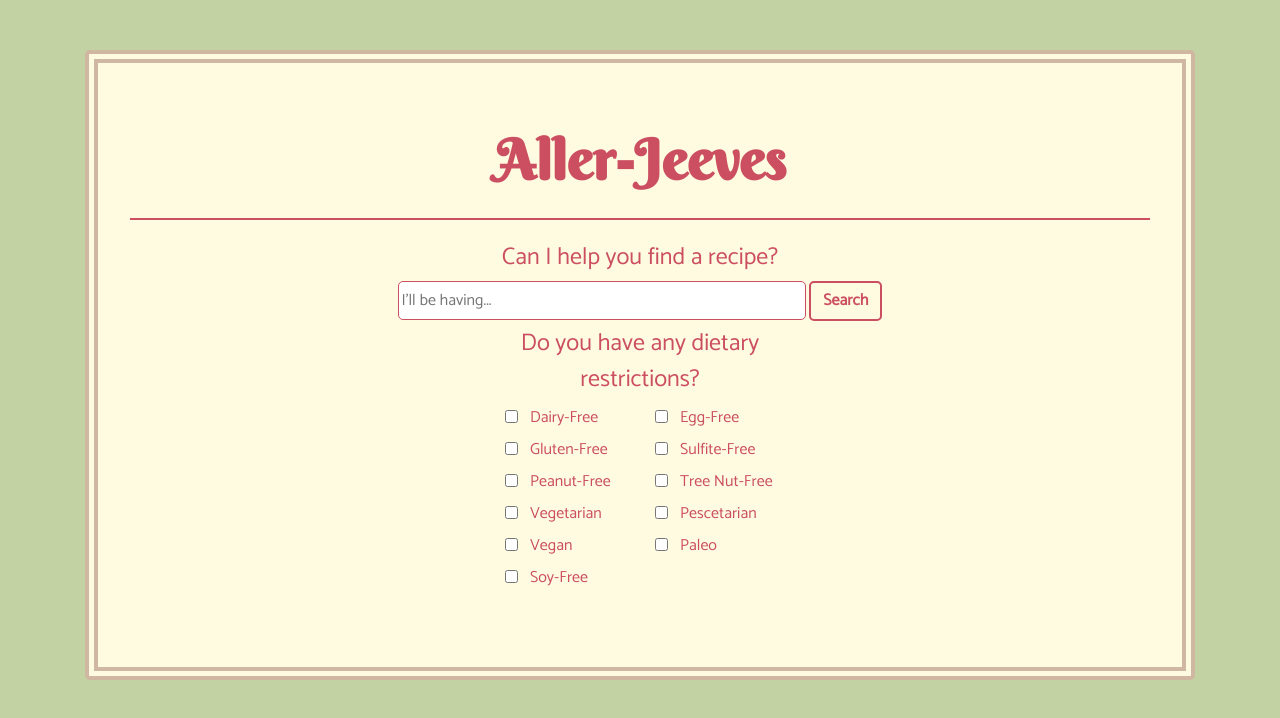
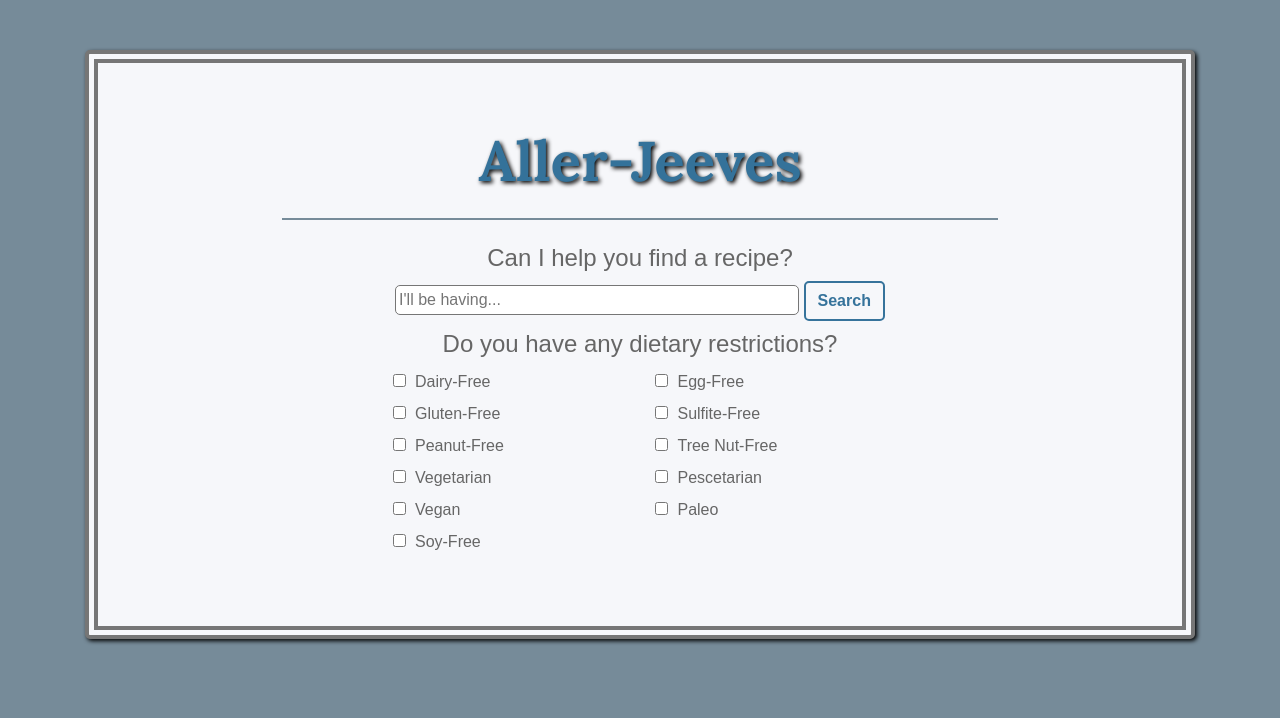
Before and after one commit to viviann224/Aller-Jeeves, a plain HTML site: page index.html in a window 1280 px wide. Drawn offline with nearby package versions, Linux system fonts and the light colour scheme; a script that the page names is missing.

Commit message:
updated styling for front page and editing cards

```diff
--- a/assets/css/style.css
+++ b/assets/css/style.css
@@ -11,14 +11,15 @@ font-family: 'Berkshire Swash', cursive; (for headers)*/
 
 /*index.html================================*/
 body {
-	background-color: #FEFBE0;
-	color: #CB4E61;
+	background-color: #768b99;
+	color: #666666;
 	font-family: 'Catamaran', sans-serif;
 }
 
 hr {
 	margin-top: 5px;
-	border: 0.5px solid #CB4E61;
+	border: 0.5px solid #768b99;
+	width:70%;
 }
 
 .navbar-brand {
@@ -30,14 +31,16 @@ hr {
 	font-size: 2.5rem;
 	width: 941px;
 	text-align: center;
-	font-family: 'Berkshire Swash', cursive;
+	font-family: 'Lora', serif;
+	text-shadow: 2px 2px 4px #000000;
+	color:#34729a;
 }
 
 
 .btn:active, .btn-outline-secondary:hover, .btn-secondary:hover, .btn-outline-secondary:active, .btn-secondary:active {
-    color: #FEFBE0;
-    background-color: #CB2E61;
-    border-color: #C3D2A2;
+    color: #f6f7fa;
+    background-color: #34729a;
+    border-color: #f6f7fa;
 }
 
 .btn-secondary:not(:disabled):not(.disabled).active, .btn-secondary:not(:disabled):not(.disabled):active, .show>.btn-secondary.dropdown-toggle {
@@ -49,13 +52,21 @@ hr {
 
 label
 {
-	position: relative;
-	margin-left: 25px;
+	 /*position: relative;
+	margin-left: 25px;*/
+	text-align: left;
+	margin-left:5px;
+}
+
+.searchArea
+{
+	margin:5px;
 }
 
 
 header {
-	background-color: #C3D2A2;
+	background-color: #b5c1c8;
+		border-bottom: 5px solid #767676;
 }
 
 @media (min-width: 1200px) {
@@ -93,10 +104,10 @@ select {
 }
 
 .btn {
-	background-color: #FEFBE0;
-	color: #CB4E61;
+	background-color: #f6f7fa;
+	color: #36739b;
 	border-radius: 5px;
-	border: 2px solid #CB4E61;
+	border: 2px solid #36739b;
 	font-weight: bold;
 }
 
@@ -104,18 +115,24 @@ p {
 	margin: 0;
 }
 
+.frontSearch
+{
+	width:100%;
+}
 .jumbotron {
 	margin-top:50px;
-	background-color: #FEFBE0;
+	background-color: #f6f7fa;
 	text-align: center;
-	border: 13px double #CFB7A1;
+	border: 13px double #767676;
+	box-shadow: 2px 2px 4px #000000;
 }
 
 
 #foodSearch {
 	padding: 5px 3px;
 	width: 234px;
-  border: 1.5px solid #CB4E61;
+  border: 1.5px solid #767676;
+  color:#768b99;
   border-radius: 5px;
   height: 100%;
 }
@@ -128,32 +145,36 @@ p {
   height: 100%;
 }
 
-.foodOptions {
-	margin: 5px 375px;
+.foodOptions
+{
+	/*margin: 5px 375px;*/
+	margin: auto;
 }
 
-.col-sm-6 {
+.col-sm-3 {
 	text-align: left;
 }
 
 .allergy, .diet {
-	float: left;
+	/*float: left;
 	margin-right: 5px;
-	margin-top: 4px;
+	margin-top: 4px;*/
 }
 
 .slate {
 	position: absolute;
 	width: 100vw;
 	height: 100vh;
-	background-color: #C3D2A2;
+	background-color: #768b99;
 	z-index: 100;
 }
 
 #title {
 	opacity: 0;
 	font-weight: bold;
-	font-family: 'Berkshire Swash', cursive;
+	font-family: 'Lora', serif;
+	text-shadow: 2px 2px 4px #000000;
+	color:#34729a;
 }
 
 .outputArea{
@@ -179,28 +200,34 @@ p {
 	transform-style: preserve-3d;
 	transition: all 1s ease;
 	border-radius: 6px;
-	border: 2.0px solid #C3D2A2;
+	/*border: 2.0px solid #C3D2A2;*/
 	box-shadow:  0 4px 12px 0 rgba(0,0,0,0.2), 0 6px 20px 0 rgba(0,0,0,0.19);
 }
 
 .cardImage {
 	max-width: 100%;
 	padding: 5px;
+
 }
 
 .cardTitle {
 	margin: 0 6px;
+	color:#34729a;
+	font-family: 'Lora', serif;
+	font-weight: bold;
+
 }
 
 .front, .back {
 	backface-visibility: hidden;
-	background-color: #CFB7A1;
+	background-color: #f6f7fa;
 	position: absolute;
-	width: 100%;
-	height: 100%;
-	color: #FEFBE0;
+	width: 99%;
+	height: 99%;
+
+	color:#34729a;
 	text-align: center;
-	border-radius: 1px;
+	/*border-radius: 1px;*/
 }
 
 .back{
@@ -239,8 +266,9 @@ p {
 	box-shadow:  0 4px 12px 0 rgba(0,0,0,0.2), 0 6px 20px 0 rgba(0,0,0,0.19);
 }
 
-input[type=checkbox] {
-	position: absolute;
+input[type=checkbox]
+{
+	/*position: absolute;*/
 }
 
 .dropDownLabel {
--- a/index.html
+++ b/index.html
@@ -11,11 +11,11 @@
 	<link rel="stylesheet" href="https://maxcdn.bootstrapcdn.com/bootstrap/4.0.0/css/bootstrap.min.css" integrity="sha384-Gn5384xqQ1aoWXA+058RXPxPg6fy4IWvTNh0E263XmFcJlSAwiGgFAW/dAiS6JXm" crossorigin="anonymous">
 
 <!--_______________________Google Fonts______________________________-->
-	<link href="https://fonts.googleapis.com/css?family=Berkshire+Swash|Catamaran" rel="stylesheet">
+	<link href="https://fonts.googleapis.com/css?family=Lora:700" rel="stylesheet">
 <!--_______________________CSS______________________________-->
 	<link rel="stylesheet" type="text/css" href="assets/css/style.css">
-<!--____________________Font Awesome________________________-->
-	<script defer src="https://use.fontawesome.com/releases/v5.0.6/js/all.js"></script>
+
+
 
 
 </head>
@@ -26,13 +26,16 @@
 				<h1 class="display-4" id="title">Aller-Jeeves</h1>
 				<hr class="my-4">
 				<h4>Can I help you find a recipe?</h4>
+				<div class="searchArea">
 				<input type="text" id="foodSearch" class="mainSearch" name="search" placeholder="I'll be having...">
 
 				<button class="btn btn-outline-secondary initSub"  id="inputBtn" class="inputBtn1" type="submit">Search</button>
+				</div>
 				<fieldset class="foodOptions">
 					<legend>Do you have any dietary restrictions?</legend>
 					<div class="row">
-						<div class="col-sm-6">
+						<div class="col-sm-3"></div>
+						<div class="col-sm-3">
 							<div>
 								<input class="allergy" type="checkbox" id="dairy" name="interest" value="396^Dairy-Free">
 								<label for="dairy">Dairy-Free</label>
@@ -58,7 +61,7 @@
 								<label for="soy">Soy-Free</label>
 							</div>
 						</div>
-						<div class="col-sm-6">
+						<div class="col-sm-3">
 							<div>
 								<input class="allergy" type="checkbox" id="egg" name="interest" value="397^Egg-Free">
 								<label for="egg">Egg-Free</label>
@@ -80,6 +83,7 @@
 								<label for="paleo">Paleo</label>
 							</div>
 						</div>
+						<div class="col-sm-3"></div>
 	 				</div>
 				</fieldset>
 			</div>
```
Also changed, not shown: assets/js/jeeves.js (line endings or trailing spaces).
